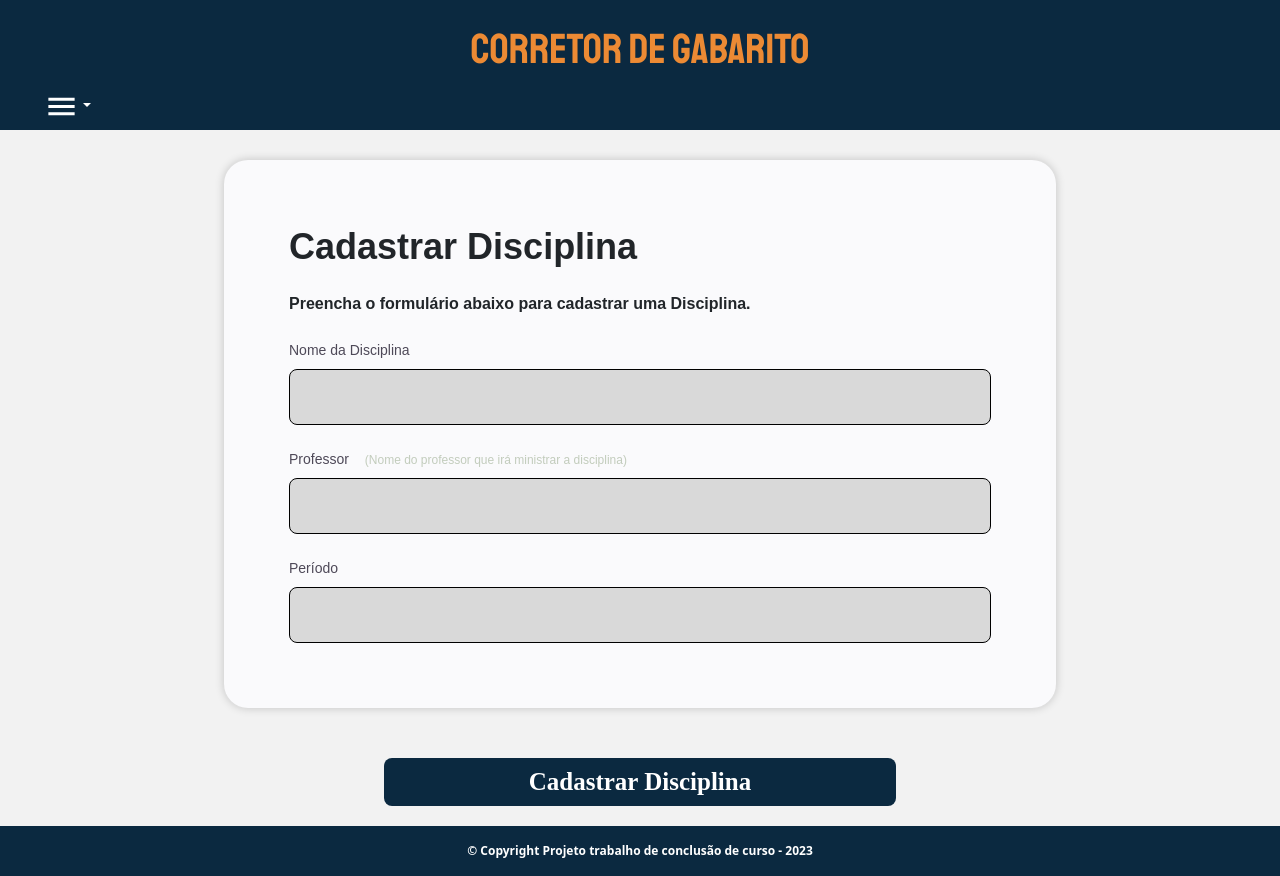
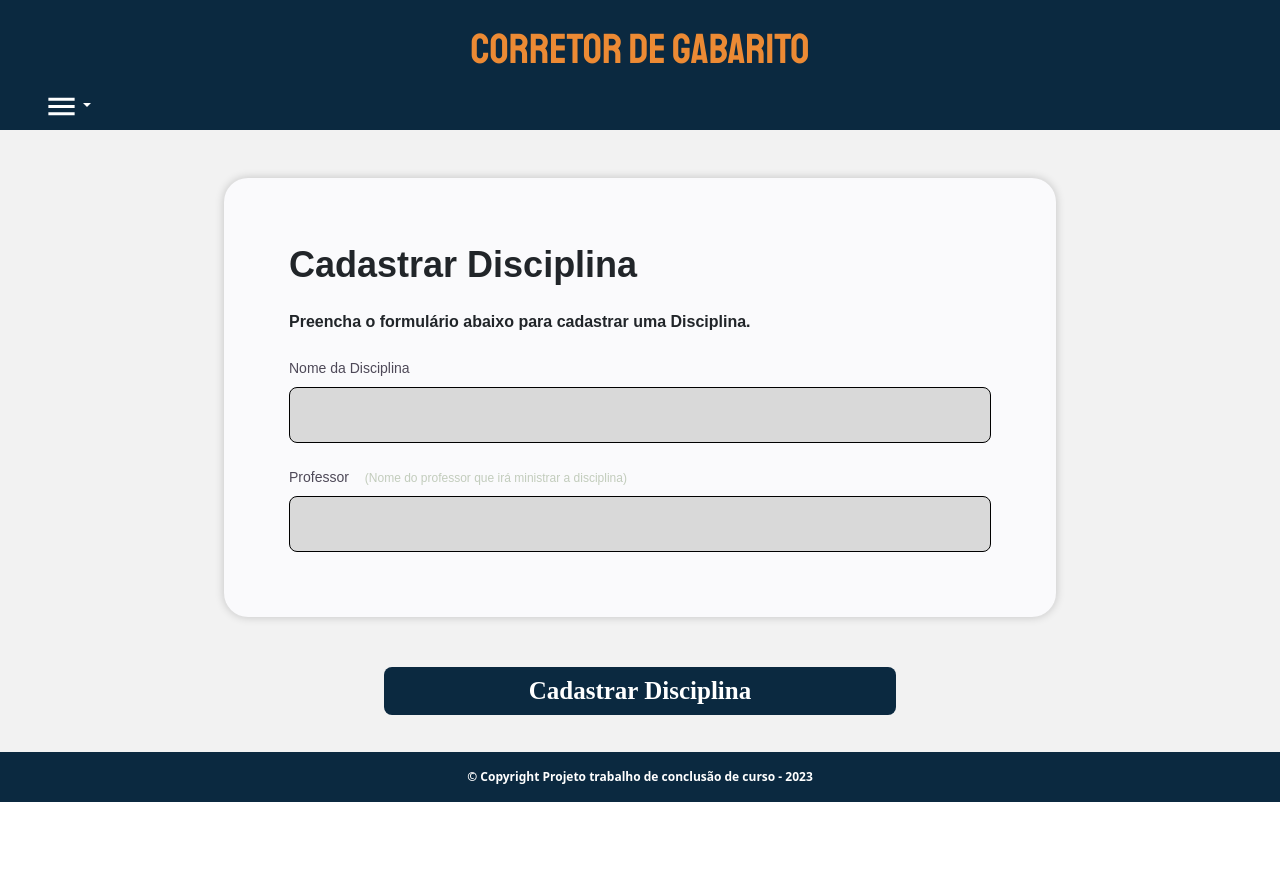
Before and after one commit to lucasrosa8/TCC-CORRETOR, a Next.js app: page /disciplina/disciplina in a window 1280 px wide. After the commit the page ends 802 px from the top, so only its background shows below. Built offline with nearby package versions, Linux system fonts and the light colour scheme.

Commit message:
configuracoes nas paginas gabarito/form/disciplina

```diff
--- a/src/templates/Disciplina/index.jsx
+++ b/src/templates/Disciplina/index.jsx
@@ -99,15 +99,7 @@ export function Disciplina() {
               />
             </S.FormRow>
 
-            <S.FormRow>
-              <label htmlFor="periodo">Período</label>
-              <input
-                type="text"
-                id="periodo"
-                onChange={handleInputChange}
-                value={formData.periodo}
-              />
-            </S.FormRow>
+
           </div>
         </S.FirstForm>
 
--- a/src/templates/Form/index.jsx
+++ b/src/templates/Form/index.jsx
@@ -118,24 +118,16 @@ export function Form() {
             </S.FormRow>
 
             <S.FormRow>
-              <label htmlFor="disciplina">Disciplina</label>
+              <label htmlFor="Turma">Turma</label>
               <input
                 type="text"
-                id="disciplina"
+                id="Turma"
                 value={formData.disciplina}
                 onChange={handleChange}
               />
             </S.FormRow>
 
-            <S.FormRow>
-              <label htmlFor="avaliacao">Avaliação</label>
-              <input
-                type="text"
-                id="avaliacao"
-                value={formData.avaliacao}
-                onChange={handleChange}
-              />
-            </S.FormRow>
+
           </div>
         </S.FirstForm>
 
--- a/src/templates/Gabarito/index.jsx
+++ b/src/templates/Gabarito/index.jsx
@@ -43,6 +43,7 @@ export function Gabarito() {
         },
         body: JSON.stringify(formData),
       });
+      console.log(formData);
 
       if (!response.ok) {
         throw new Error(`Erro ao enviar a requisição: ${response.statusText}`);
```
